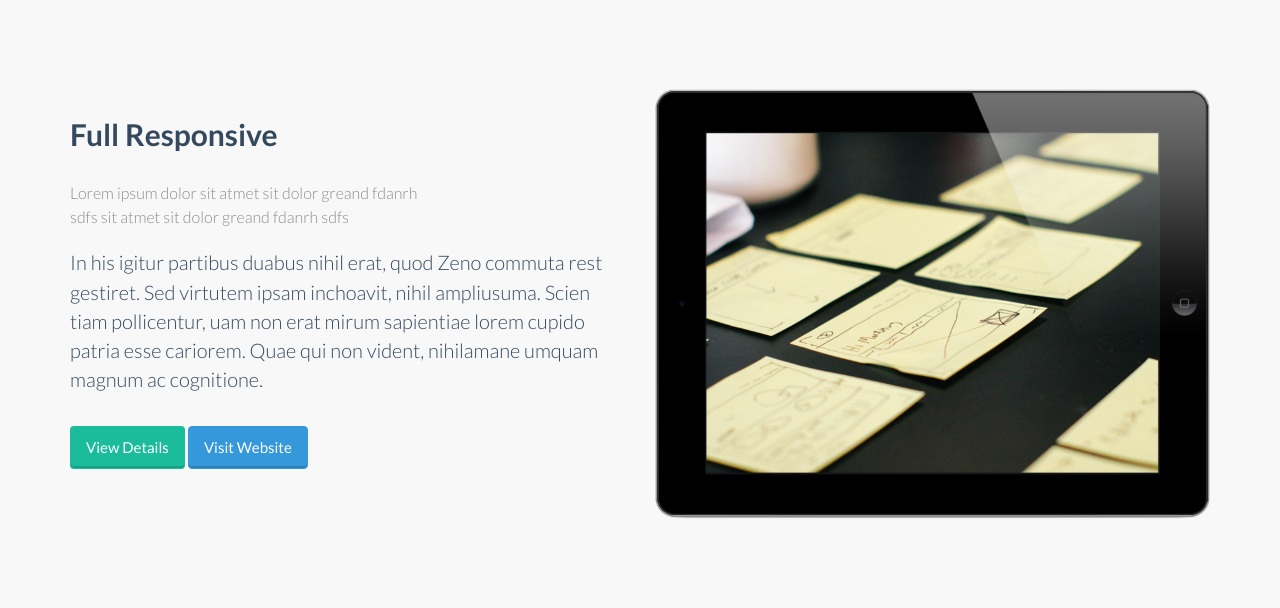
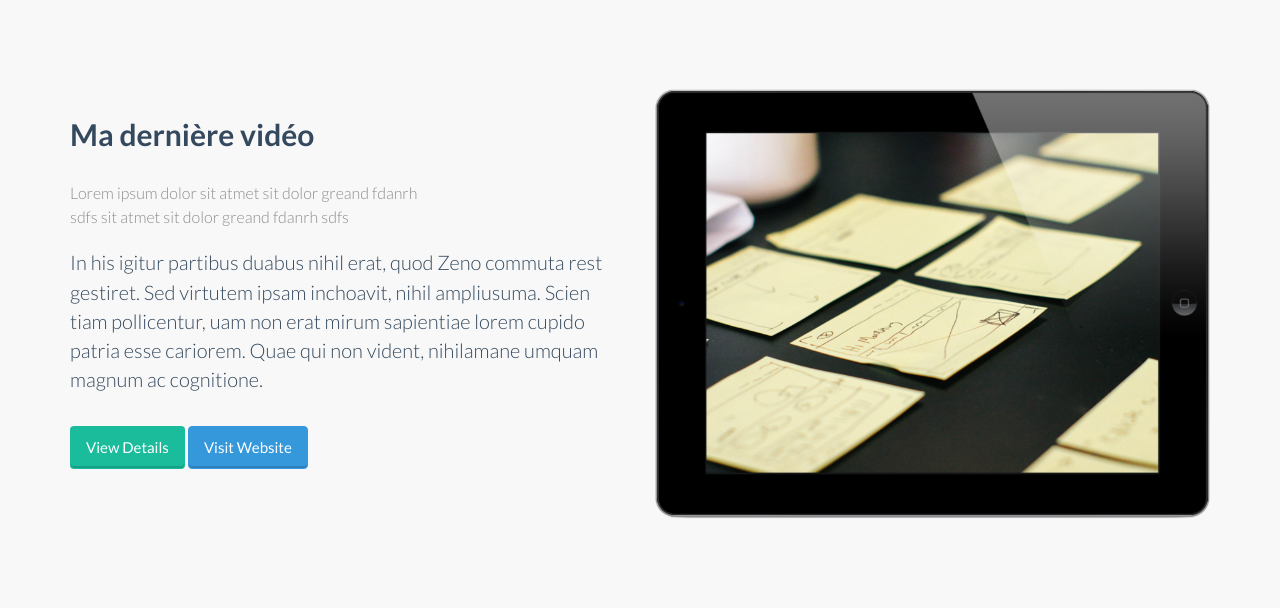
Before and after one commit to elitia-galaxy/elitia-galaxy.github.io, a PHP site: page / in a window 1280 px wide. Shown: the part 1841-2449 px from the top of the page. Run offline with PHP 8.4, Linux system fonts and the light colour scheme.

Commit message:
Creation de php version

```diff
--- a/index.html
+++ b/index.php
@@ -178,7 +178,7 @@
                 </div>
 
                 <div class="col-sm-6 wow fadeInLeftBig"  data-animation-delay="200">
-                    <h3 class="section-heading">Full Responsive</h3>
+                    <h3 class="section-heading">Ma dernière vidéo</h3>
 					<div class="sub-title lead3">Lorem ipsum dolor sit atmet sit dolor greand fdanrh<br> sdfs sit atmet sit dolor greand fdanrh sdfs</div>
                     <p class="lead">
 						In his igitur partibus duabus nihil erat, quod Zeno commuta rest gestiret.
```
